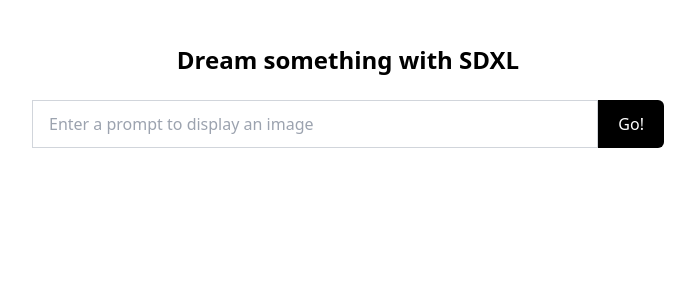
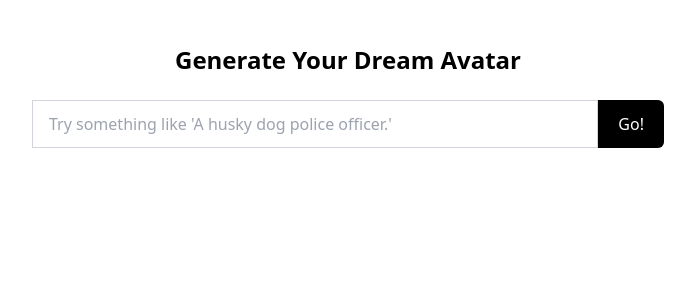
Before and after one commit to danschewy/avatar-generator, a Next.js app: page / in a window 1280 px wide. Shown: the top 300 px of the page, without its empty margins (292-987 px from the left). Built offline with nearby package versions, Linux system fonts and the light colour scheme.

Commit message:
version and title

```diff
--- a/pages/api/predictions/index.js
+++ b/pages/api/predictions/index.js
@@ -14,7 +14,7 @@
   const prediction = await replicate.predictions.create({
     // Pinned to a specific version of Stable Diffusion
     // See https://replicate.com/stability-ai/sdxl
-    version: "8beff3369e81422112d93b89ca01426147de542cd4684c244b673b105188fe5f",
+    version: "f0f8a1578f4e57da2090b1846a3c026bd75d38abd969e1d4788b07f203966294",
 
     // This is the text prompt that will be submitted by a form on the frontend
     input: { prompt: req.body.prompt },
--- a/pages/index.js
+++ b/pages/index.js
@@ -45,14 +45,11 @@
   return (
     <div className="container max-w-2xl mx-auto p-5">
       <Head>
-        <title>Replicate + Next.js</title>
+        <title>Dream Avatar</title>
       </Head>
 
       <h1 className="py-6 text-center font-bold text-2xl">
-        Dream something with{" "}
-        <a href="https://replicate.com/stability-ai/sdxl?utm_source=project&utm_project=getting-started">
-          SDXL
-        </a>
+        Generate Your Dream Avatar
       </h1>
 
       <form className="w-full flex" onSubmit={handleSubmit}>
@@ -60,7 +57,7 @@
           type="text"
           className="flex-grow"
           name="prompt"
-          placeholder="Enter a prompt to display an image"
+          placeholder="Try something like 'A husky dog police officer.'"
         />
         <button className="button" type="submit">
           Go!
```
